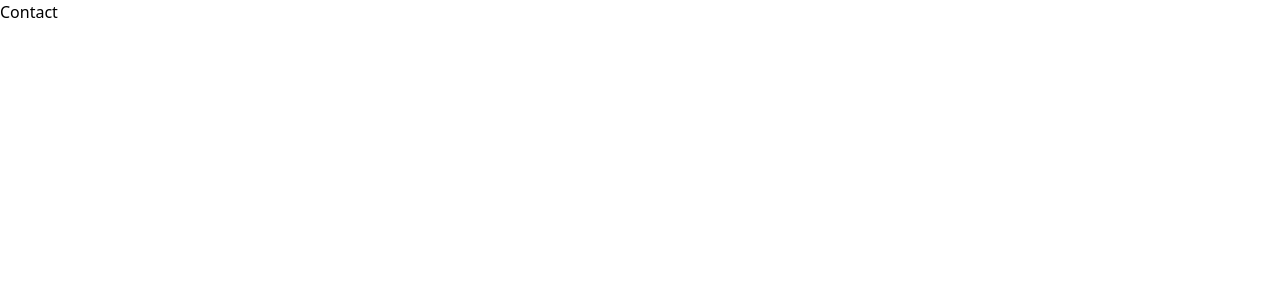
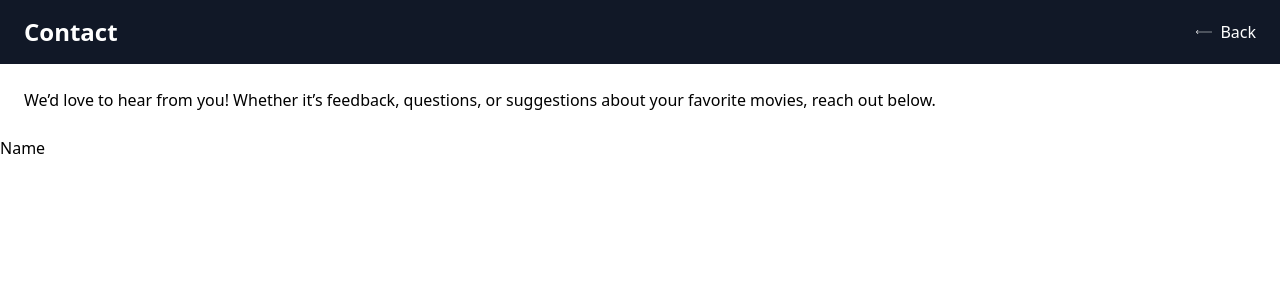
Before and after one commit to AgiriFeyisara/QuickWatch, a React (Vite) app: page /contact in a window 1280 px wide. Shown: the top 300 px of the page. Built offline with nearby package versions, Linux system fonts and the light colour scheme.

Commit message:
Added the contact page

```diff
--- a/package.json
+++ b/package.json
@@ -10,6 +10,7 @@
     "preview": "vite preview"
   },
   "dependencies": {
+    "formik": "^2.4.6",
     "react": "^19.1.1",
     "react-dom": "^19.1.1",
     "react-router-dom": "^7.8.0",
--- a/src/pages/Contact.jsx
+++ b/src/pages/Contact.jsx
@@ -1,7 +1,31 @@
 import React from "react";
+import Arrow from "../assets/arrow.svg";
+import { Link } from "react-router-dom";
 
 const Contact = () => {
-  return <div>Contact</div>;
+  return (
+    <div>
+      <nav className="flex items-center justify-between p-4 bg-gray-900 text-white px-6">
+        <h1 className="text-2xl font-semibold">Contact</h1>
+        <Link to="/">
+          <div className="flex items-center gap-2 cursor-pointer">
+            <img src={Arrow} alt="back" className="w-4 h-4" />
+            <p>Back</p>
+          </div>
+        </Link>
+      </nav>
+      <h1 className="p-6">
+        We’d love to hear from you! Whether it’s feedback, questions, or
+        suggestions about your favorite movies, reach out below.
+      </h1>
+      <form>
+        <div>
+          <label htmlFor="Name"> Name</label>
+          <input type="text" id="Name" className="" />
+        </div>
+      </form>
+    </div>
+  );
 };
 
 export default Contact;
--- a/src/pages/Movies.jsx
+++ b/src/pages/Movies.jsx
@@ -20,7 +20,6 @@ const Movies = () => {
       );
       const data = await res.json();
       if (data.Search) {
-        // fetch details of each movie to access Genre and Country
         const details = await Promise.all(
           data.Search.map(async (movie) => {
             const res = await fetch(
@@ -36,7 +35,6 @@ const Movies = () => {
     fetchMovies();
   }, []);
 
-  // Filter when genre/country changes
   useEffect(() => {
     let results = movies;
     if (genre) {
@@ -83,8 +81,6 @@ const Movies = () => {
       </div>
       <SearchBar />
 
-      {/* Display static movies list (like HomeScreen) */}
-      {/* Display static movies list (like HomeScreen) */}
       <div className="p-6">
         <div className="bg-white shadow-lg rounded-lg p-6">
           <div className="grid grid-cols-2 md:grid-cols-4 gap-6">
```
Also changed, not shown: 1 other file (tests, documents, lock files or other folders).
